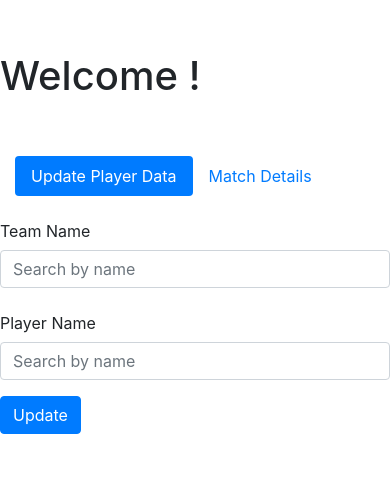
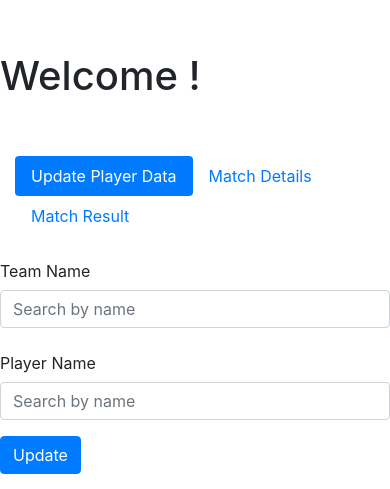
Before and after one commit to vv-varun/IPL-DataAnalysis, a Flask app: page /test/ in a window 390 px wide. Shown: the part 56-545 px from the top of the page. Run offline with Flask 2, Linux system fonts and the light colour scheme; data that the repository does not hold is empty; some libraries are stand-ins or nearby versions.

Commit message:
Bug fixes

```diff
--- a/app/main.py
+++ b/app/main.py
@@ -6,7 +6,7 @@ from flask import Flask, render_template, request, jsonify
 from src.app_functions import predict_match_result
 from src.app_functions import update_team_assignment
 from src.app_functions import current_match_prediction
-from src.app_functions import update_match_details
+from src.app_functions import update_match_details, update_final_over_details
 from google.cloud import datastore
 
 app = Flask(__name__)
@@ -112,6 +112,12 @@ def updateMatchDetails():
     update_result = update_match_details(input_data)
     return jsonify(update_result)
 
+#API to update match final over stats
+@app.route('/test/matchFinalOverDetails', methods = ['POST'])
+def updateMatchFinalOverDetails():
+    input_data = request.json
+    update_result = update_final_over_details(input_data)
+    return jsonify(update_result)
 
 if __name__ == '__main__':
     # This is used when running locally only. When deploying to Google App
--- a/app/static/js/test.js
+++ b/app/static/js/test.js
@@ -7,6 +7,18 @@ function loadPlayerNames(){
             $('#player').autocomplete({
                 source: list,
                 select: function (event, ui) { player = ui.item.label; }
+            });
+            $('#bowler').autocomplete({
+                source: list,
+                select: function (event, ui) { bowler = ui.item.label; }
+            });
+            $('#batsman').autocomplete({
+                source: list,
+                select: function (event, ui) { batsman = ui.item.label; }
+            });
+            $('#non_striker').autocomplete({
+                source: list,
+                select: function (event, ui) { non_striker = ui.item.label; }
             });
         }
     );
@@ -136,6 +148,50 @@ function updateMatchDetails(){
         });
 }
 
+function updateMatchResult(){
+
+    $('#match-result-info').empty();
+
+    $('#bt_update_match_result').text("Updating... Please wait");
+    $('#bt_update_match_result').prop( "disabled", true);
+
+    const inputs = $('#update_match_result :input');
+    const form_data = {};
+    inputs.each(function () {
+        form_data[this.id] = $(this).val();
+    });
+    if($('#matchWon').prop('checked') === true){
+        form_data['result'] = 'Won'
+    }
+    else{
+        form_data['result'] = 'Lost'
+    }
+    const post_data = form_data;
+    console.log(post_data);
+
+    $.ajaxSetup({
+        headers: {
+            'Content-Type': 'application/json'
+        }
+    });
+
+    $.post("matchFinalOverDetails",
+        JSON.stringify(post_data))
+        .done(function (data) {
+            msgtxt = "Updated";
+            $('#match-result-info').addClass('alert-success').text(msgtxt);
+        })
+        .fail(function (jqXHR, textStatus, errorThrown) {
+            //console.log({ status: textStatus, error_message: jqXHR.responseText });
+            //const msgData = JSON.parse(jqXHR.responseText);
+            $('#match-result-info').addClass('alert-danger').text(jqXHR.responseText);
+        })
+        .always(function () {
+            $('#bt_update_match_result').text("Update");
+            $('#bt_update_match_result').prop( "disabled", false);
+        });
+}
+
 $(document).ready(function () {
 
     loadPlayerNames();
--- a/app/templates/test.html
+++ b/app/templates/test.html
@@ -61,6 +61,9 @@
         </li>
         <li class="nav-item" role="presentation">
           <a class="nav-link" id="match-details-tab" data-toggle="pill" href="#match-details" role="tab" aria-controls="match-details" aria-selected="false">Match Details</a>
+        </li>
+        <li class="nav-item" role="presentation">
+          <a class="nav-link" id="match-result-tab" data-toggle="pill" href="#match-result" role="tab" aria-controls="match-result" aria-selected="false">Match Result</a>
         </li>
       </ul>
       <div class="tab-content" id="pills-tabContent">
@@ -146,6 +149,78 @@
           </div>
 
         </div>
+        <div class="tab-pane fade" id="match-result" role="tabpanel" aria-labelledby="match-result-tab">
+          <!-- Update Match Results Form -->
+          <div class="row">
+            <form id="update_match_result" class="needs-validation update_match_result" novalidate>
+
+              <div class="form-group row">
+                <label for="matchid" class="col-sm-6 col-form-label">Match ID</label>
+                <div class="col-sm-6">
+                  <input type="text" class="form-control autocomplete" id="matchid" placeholder="Input Match ID" required>
+                </div>
+                <div class="invalid-feedback">Please provide a value</div>
+              </div>
+
+              <div class="form-group row">
+                <label for="runs_to_win" class="col-sm-6 col-form-label">Runs to win</label>
+                <div class="col-sm-6">
+                  <input type="number" class="form-control" id="runs_to_win" required>
+                </div>
+                <div class="invalid-feedback">Please provide a value</div>
+              </div>
+
+              <div class="form-group row">
+                <label for="wickets_in_hand" class="col-sm-6 col-form-label">Wickets in hand</label>
+                <div class="col-sm-6">
+                  <input type="number" class="form-control" id="wickets_in_hand" required>
+                </div>
+                <div class="invalid-feedback">Please provide a value</div>
+              </div>
+
+              <div class="form-group row">
+                <label for="bowler" class="col-sm-6 col-form-label">Bowler Name</label>
+                <div class="col-sm-6">
+                  <input type="text" class="form-control autocomplete" id="bowler" placeholder="Search by name" required>
+                </div>
+                <div class="invalid-feedback">Please provide a value</div>
+              </div>
+
+              <div class="form-group row">
+                <label for="batsman" class="col-sm-6 col-form-label">Batsman Name</label>
+                <div class="col-sm-6">
+                  <input type="text" class="form-control autocomplete" id="batsman" placeholder="Search by name" required>
+                </div>
+                <div class="invalid-feedback">Please provide a value</div>
+              </div>
+
+              <div class="form-group row">
+                <label for="non_striker" class="col-sm-6 col-form-label">Non Striker Name</label>
+                <div class="col-sm-6">
+                  <input type="text" class="form-control autocomplete" id="non_striker" placeholder="Search by name" required>
+                </div>
+                <div class="invalid-feedback">Please provide a value</div>
+              </div>
+
+              <div class="form-check">
+                <input class="form-check-input" type="checkbox" value="True" id="matchWon" checked>
+                <label class="form-check-label" for="matchWon">
+                  Match Won?
+                </label>
+              </div>
+              <br>
+              <div class="form-group row">
+                <div class="col-sm-4">
+                  <button id="bt_update_match_result" class="btn btn-primary" type="button" onclick="updateMatchResult();">Update</button>
+                </div>
+              </div>
+            </form>
+          </div>
+
+          <div class="row" id="match-result-info">
+          </div>
+
+        </div>
       </div>
 
     </div>
```
Also changed, not shown: app/src/app_functions.py (+21 -0 lines).
